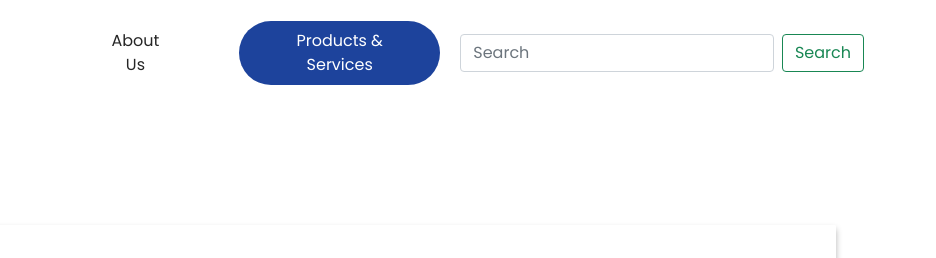
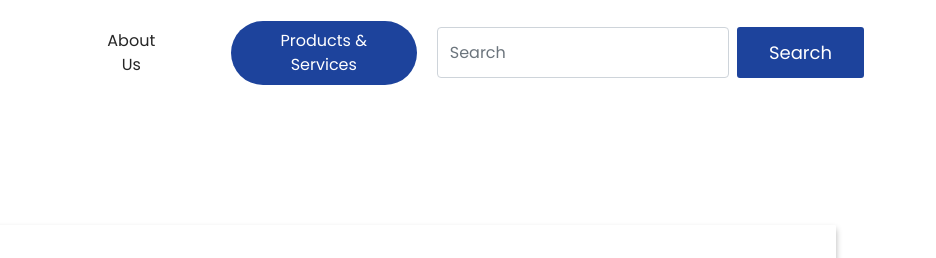
Before and after one commit to rokwa/finals, a plain HTML site: page plans.html in a window 1280 px wide. Shown: the top 258 px of the page, 344-1280 px from the left. Drawn offline with nearby package versions, Linux system fonts and the light colour scheme.

Commit message:
edited search button

```diff
--- a/plans.html
+++ b/plans.html
@@ -121,6 +121,26 @@
 	.primary:hover {
 		transition: 0.2s;
 		border-radius: 500px;
+		color: #1D439C;
+		background-color: white;
+		padding: 10px 30px 10px 30px;
+		font-size: 18px;
+		border: 2px solid #1D439C;
+	}
+
+	.primary2 {
+		transition: 0.2s;
+		border-radius: 3px;
+		color: white;
+		background-color: #1D439C;
+		padding: 10px 30px 10px 30px;
+		font-size: 18px;
+		border: 2px solid #1D439C;
+	}
+
+	.primary2:hover {
+		transition: 0.2s;
+		border-radius: 3px;
 		color: #1D439C;
 		background-color: white;
 		padding: 10px 30px 10px 30px;
@@ -310,7 +330,7 @@
       </ul>
       <form class="d-flex">
         <input class="form-control me-2" type="search" placeholder="Search" aria-label="Search">
-        <button class="btn btn-outline-success" type="submit">Search</button>
+        <button class="primary2" type="submit">Search</button>
       </form>
     </div>
   </div>
```
Also changed, not shown: about.html (+21 -1 lines), index.html (+21 -1 lines).
